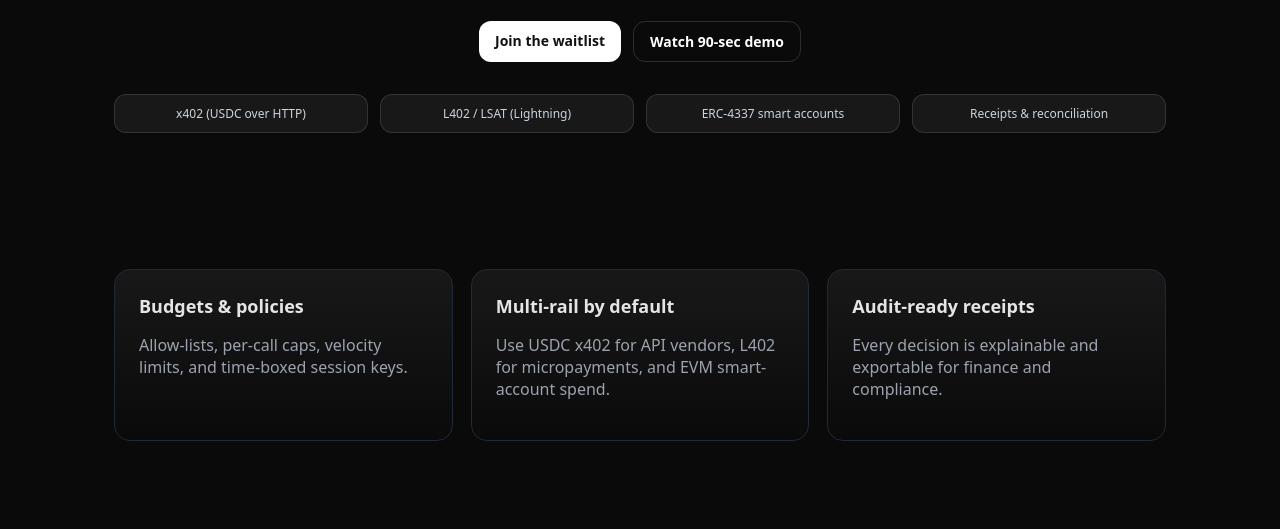
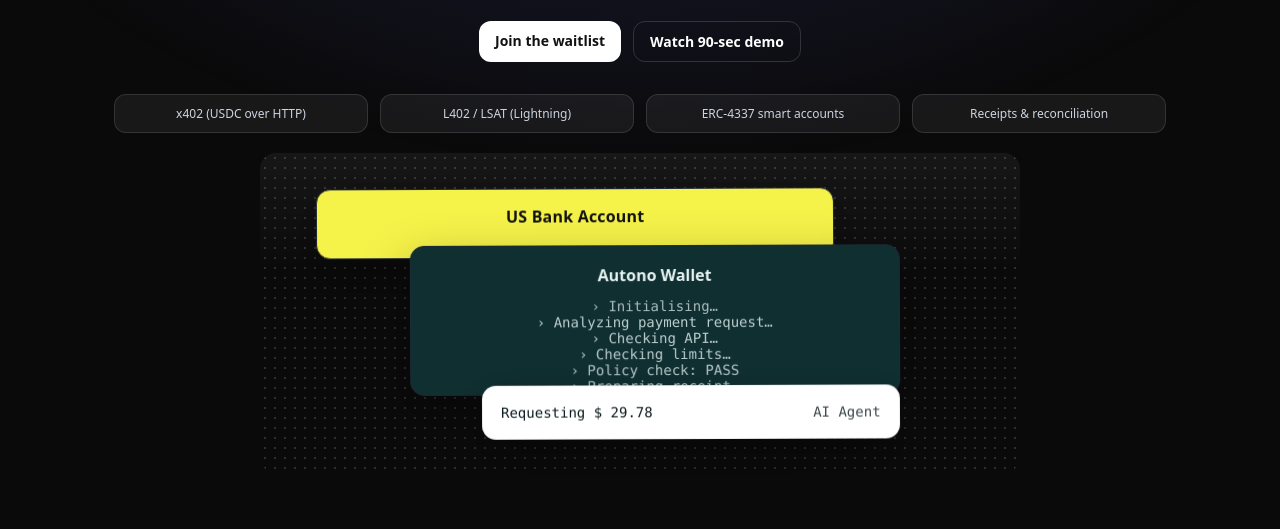
Before and after one commit to GordonAtreides/autono-landing, a plain HTML site: page index.html in a window 1280 px wide. Shown: the part 423-952 px from the top of the page. Drawn offline with Linux system fonts and the light colour scheme.

Commit message:
Update index.html

```diff
--- a/index.html
+++ b/index.html
@@ -51,6 +51,107 @@
     footer { border-top:1px solid var(--border); padding: 32px 0; color:#94a3b8; font-size:14px; }
     .footer-inner { display:flex; align-items:center; justify-content:space-between; gap:12px; flex-wrap:wrap; }
     .link { color:#fff; text-decoration:none; }
+    /* --- Demo animation styles --- */
+.demo {
+  position: relative;
+  width: min(720px, 92%);
+  margin: 40px auto 0;
+  height: 280px;
+  perspective: 1200px;
+  isolation: isolate;
+}
+
+/* dotted background */
+.demo::before {
+  content: "";
+  position: absolute; inset: -20px;
+  background:
+    radial-gradient(currentColor 0.8px, transparent 0.8px) 0 0/10px 10px,
+    linear-gradient(180deg, rgba(255,255,255,0.08), transparent 40%);
+  color: rgba(255,255,255,0.22);
+  border-radius: 16px;
+  filter: contrast(120%) opacity(0.7);
+  z-index: -1;
+}
+
+/* base card look */
+.card {
+  position: absolute;
+  border-radius: 14px;
+  box-shadow: 0 20px 50px rgba(0,0,0,0.35);
+  transform: translateY(16px) rotate(-0.4deg);
+  transform-style: preserve-3d;
+}
+
+/* yellow bank card */
+.card-yellow {
+  background: #f5f249;
+  color: #111;
+  left: 5%;
+  top: 20px;
+  width: 72%;
+  height: 70px;
+  padding: 16px 20px;
+  font-weight: 700;
+  letter-spacing: .2px;
+  animation: enterYellow .8s ease-out forwards, float 6s ease-in-out infinite 1s;
+}
+
+/* dark wallet card */
+.card-dark {
+  background: #0f2f31;
+  color: #e7f2f2;
+  left: 18%;
+  top: 78px;
+  width: 68%;
+  height: 150px;
+  padding: 18px 22px;
+  display: flex; flex-direction: column; gap: 12px;
+  animation: enterDark .9s ease-out .1s forwards, float 7s ease-in-out infinite 1.2s;
+}
+
+/* white request bar */
+.card-slip {
+  background: #fff;
+  color: #0d1b1e;
+  left: 28%;
+  bottom: 8px;
+  width: 58%;
+  height: 54px;
+  padding: 14px 18px;
+  display: flex; align-items: center; justify-content: space-between;
+  border: 1px solid rgba(0,0,0,0.06);
+  animation: enterSlip .9s ease-out .2s forwards, float 8s ease-in-out infinite 1.4s;
+}
+
+.mono { font-family: ui-monospace, SFMono-Regular, Menlo, Monaco, "Courier New", monospace; }
+.small { font-size: 14px; opacity: .9; }
+.faint { opacity: .8; }
+
+@keyframes enterYellow {
+  from { opacity: 0; transform: translateY(24px) scale(.98) rotate(-2deg); }
+  to   { opacity: 1; transform: translateY(0) scale(1) rotate(-0.4deg); }
+}
+@keyframes enterDark {
+  from { opacity: 0; transform: translateY(40px) scale(.96) rotate(1.2deg); }
+  to   { opacity: 1; transform: translateY(0) scale(1) rotate(-0.4deg); }
+}
+@keyframes enterSlip {
+  from { opacity: 0; transform: translateY(24px) scale(.98) rotate(-1.5deg); }
+  to   { opacity: 1; transform: translateY(0) scale(1) rotate(-0.4deg); }
+}
+@keyframes float {
+  0%,100% { transform: translateY(0) rotate(-0.4deg); }
+  50%     { transform: translateY(-6px) rotate(-0.2deg); }
+}
+
+/* responsive tweaks */
+@media (max-width: 540px){
+  .card-yellow { width: 92%; left: 4%; }
+  .card-dark   { width: 88%; left: 6%; }
+  .card-slip   { width: 80%; left: 10%; }
+  .small { font-size: 13px; }
+}
   </style>
 </head>
 <body>
@@ -88,6 +189,22 @@
         <div class="chip">Receipts & reconciliation</div>
       </div>
     </div>
+    <!-- Animated demo -->
+<div class="demo" aria-hidden="true">
+  <div class="card card-yellow">US Bank Account</div>
+
+  <div class="card card-dark">
+    <div style="font-weight:700">Autono Wallet</div>
+    <div id="log" class="mono small">
+      <div class="faint">› Initialising…</div>
+    </div>
+  </div>
+
+  <div class="card card-slip mono small">
+    <span>Requesting $ <span id="amt">30.00</span></span>
+    <span class="faint">AI Agent</span>
+  </div>
+</div>
   </header>
 
   <section id="features" class="section">
@@ -220,5 +337,43 @@
       form.reset();
     });
   </script>
+  <script>
+  // simple typewriter for the dark card log
+  const lines = [
+    "Analyzing payment request…",
+    "Checking API…",
+    "Checking limits…",
+    "Policy check: PASS",
+    "Preparing receipt…"
+  ];
+  const logEl = document.getElementById("log");
+  let i = 0;
+
+  function addLine() {
+    const d = document.createElement("div");
+    d.textContent = "› " + lines[i];
+    d.className = "mono small";
+    logEl.appendChild(d);
+    i = (i + 1) % lines.length;
+    if (logEl.children.length > 6) logEl.removeChild(logEl.firstElementChild);
+  }
+  addLine();
+  const logTimer = setInterval(addLine, 1200);
+
+  // gentle amount pulse
+  const amt = document.getElementById("amt");
+  let v = 30.00, dir = 1;
+  setInterval(() => {
+    v += 0.02 * dir;
+    if (v > 30.24 || v < 29.76) dir *= -1;
+    amt.textContent = v.toFixed(2);
+  }, 120);
+
+  // reduce motion for users who prefer it
+  if (window.matchMedia("(prefers-reduced-motion: reduce)").matches) {
+    document.querySelectorAll(".card").forEach(c => c.style.animation = "none");
+    clearInterval(logTimer);
+  }
+</script>
 </body>
 </html>
```
